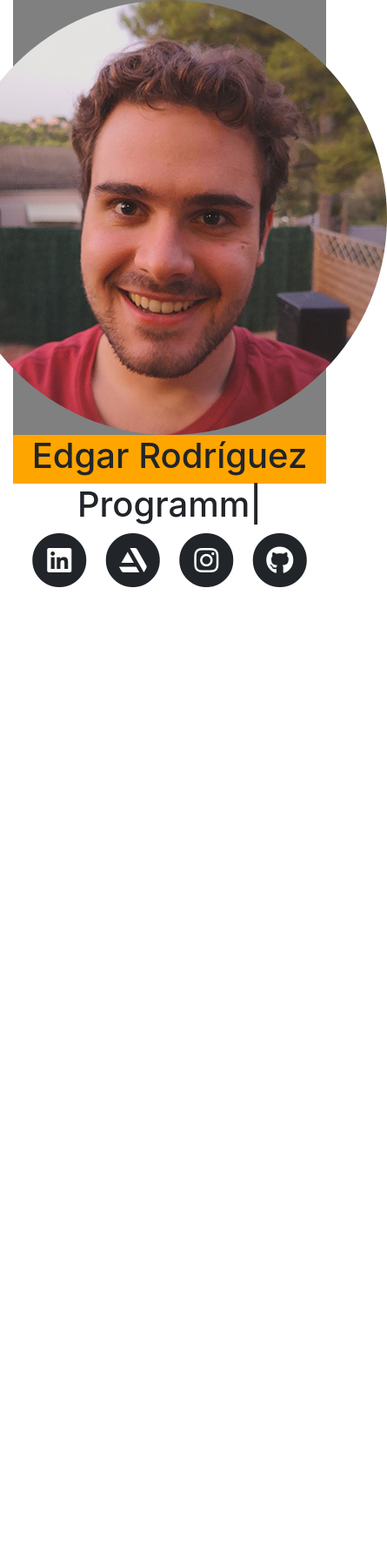
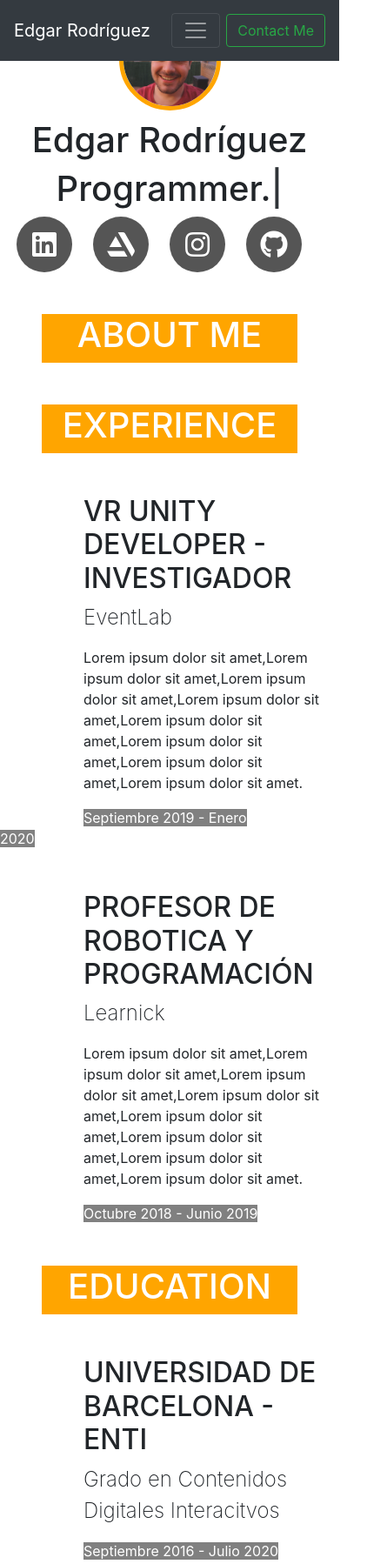
Before and after one commit to edirc98/edirc98.github.io, a website: page index.html in a window 390 px wide. Shown: the top 1798 px of the page at 87% size, 445 px wide, since content can reach past the window. Before the commit the page ends 844 px from the top, so only its background shows below. Drawn offline with nearby package versions, Linux system fonts and the light colour scheme.

Commit message:
Added base content, navbar and scrolling

```diff
--- a/css/main.css
+++ b/css/main.css
@@ -1,7 +1,63 @@
 .imgProfile{
+	width: 30%;
 	border-radius: 50%;
+	border: 5px solid orange;
+	margin-top: 10px;
+	margin-bottom: 10px;
 }
 
 .hoverColor:hover{
 	color: red;
+
 }
+
+.myicons .icon {
+	display: inline-flex;
+	align-items: center;
+	justify-content: center;
+	margin-right: 1.5rem;
+	height: 4rem;
+	width: 4rem;
+	border-radius: 100%;
+	background-color: #555555;
+	color: #fff;
+	font-size: 2rem;
+}
+.myicons .icon:hover{
+	background-color: orange;
+	transform: scale(1.05);
+}
+
+
+.title{
+	vertical-align: middle;
+	margin-left: 3rem;
+	margin-right: 3rem;
+	margin-top: 3rem;
+	margin-bottom: 3rem;
+	background-color: orange;
+	color: white;
+}
+.heading{
+	margin-left: 6rem;
+  	text-transform: uppercase;
+  	font-weight: 500;
+  	font-size: 2rem;
+}
+
+.subheading{
+	margin-left: 6rem;
+	margin-bottom: 1rem;
+  	font-weight: 250;
+  	font-size: 1.5rem;
+}
+.date{
+	font-size: 1rem;
+	background-color: grey;
+	color: white;
+	margin-left: 6rem;
+	margin-right: 4rem;
+}
+.information{
+	margin-left: 6rem;
+}
--- a/index.html
+++ b/index.html
@@ -13,17 +13,37 @@
   </head>
   <body>
 
-  	<div class="container-fluid">
-  		<section id="about">
+	<nav class="navbar fixed-top navbar-expand-lg navbar-dark bg-dark">
+	  <a class="navbar-brand js-scroll-trigger" href="#home">Edgar Rodríguez</a>
+	  <button class="navbar-toggler" type="button" data-toggle="collapse" data-target="#navbarNav" aria-controls="navbarNav" aria-expanded="false" aria-label="Toggle navigation">
+	    <span class="navbar-toggler-icon"></span>
+	  </button>
+	    <div class="collapse navbar-collapse" id="navbarNav">
+		    <div class="navbar-nav">
+		      <a class="nav-item nav-link active js-scroll-trigger" href="#home">Home <span class="sr-only">(current)</span></a>
+		      <a class="nav-item nav-link js-scroll-trigger" href="#about">About me</a>
+		      <a class="nav-item nav-link js-scroll-trigger" href="#experience">Experience</a>
+		      <a class="nav-item nav-link js-scroll-trigger " href="#education">Education</a>
+		      <a class="nav-item nav-link js-scroll-trigger " href="#skills">Skills</a>
+		      <a class="nav-item nav-link js-scroll-trigger " href="#portfolio">Porfolio</a>
+		    </div>
+  		</div>
+  		<form class="form-inline">
+		    <button class="btn btn-outline-success my-2 my-sm-0" type="button">Contact Me</button>
+		</form>
+	</nav>
+
+  	<div class="container-fluid p-0">
+  		<section id="home">
 	  		<div class="col">
-	  			<div class="row justify-content-center" style="background-color: grey">
+	  			<div class="row justify-content-center">
 		  			<img  src="img/profile.png" class="imgProfile" alt="profile">
 	  			</div>
-	  			<div class="row justify-content-center" style="background-color: orange" >
-	  				<h1>Edgar Rodríguez</h1>
+	  			<div class="row justify-content-center" >
+	  				<h1 class="text-center">Edgar Rodríguez</h1>
 	  			</div>
 	  			<div class="row justify-content-center">
-	  				<h1>
+	  				<h1 class="text-center">
 	  					<span id="typed"></span>
 	  				</h1>
 	  				<div id="typed-strings">
@@ -33,30 +53,70 @@
 					     <p>Player.</p>
 					</div>
 	  			</div>
-	  			<div class=" row justify-content-center">
-	  				<div>
-		  				<span class="fa-stack fa-2x">
-						  <i class="fas fa-circle fa-stack-2x"></i>
-						  <i class="fab fa-linkedin fa-stack-1x fa-inverse hoverColor"></i>
-						</span>
-						<span class="fa-stack fa-2x">
-						  <i class="fas fa-circle fa-stack-2x"></i>
-						  <i class="fab fa-artstation fa-stack-1x fa-inverse hoverColor"></i>
-						</span>
-						<span class="fa-stack fa-2x">
-						  <i class="fas fa-circle fa-stack-2x"></i>
-						  <i class="fab fa-instagram fa-stack-1x fa-inverse hoverColor"></i>
-						</span>
-						<span class="fa-stack fa-2x">
-						  <i class="fas fa-circle fa-stack-2x"></i>
-						  <i class="fab fa-github fa-stack-1x fa-inverse hoverColor"></i>
-						</span>
-					</div>
+	  			<div class="myicons d-flex flex-wrap justify-content-center">
+	  				<a class="icon" href="https://www.linkedin.com/in/edgarrodriguezdelacalle" target="_blank"><i class="fab fa-linkedin"></i></a>
+	  				<a class="icon" href="https://www.artstation.com/edirc98" target="_blank"><i class="fab fa-artstation"></i></a>
+	  				<a class="icon" href="https://www.instagram.com/edgarrrodriguez.3d/" target="_blank"><i class="fab fa-instagram"></i></a>
+	  				<a class="icon" href="https://github.com/edirc98" target="_blank"><i class="fab fa-github"></i></a>
 	  			</div>
 	  		</div>
   		</section>
+
+  		<section id="about">
+  			<div class=" title row justify-content-center">
+  				<h1>ABOUT ME</h1>
+  			</div>
+  		</section>
+
+
+
+  		<section id="experience">
+  			<div class=" title row justify-content-center">
+  				<h1>EXPERIENCE</h1>
+  			</div>
+  			<div class="d-flex flex-column flex-md-row justify-content-between mb-5">
+                <div class="flex-grow-1">
+                    <h3 class="heading">VR Unity Developer - Investigador</h3>
+                    <div class="subheading">EventLab</div>
+                    <p class="information">Lorem ipsum dolor sit amet,Lorem ipsum dolor sit amet,Lorem ipsum dolor sit amet,Lorem ipsum dolor sit amet,Lorem ipsum dolor sit amet,Lorem ipsum dolor sit amet,Lorem ipsum dolor sit amet,Lorem ipsum dolor sit amet.</p>
+                </div>
+                <div class="flex-shrink-0"><span class="date">Septiembre 2019 - Enero 2020</span></div>
+            </div>
+            <div class="d-flex flex-column flex-md-row justify-content-between mb-5">
+                <div class="flex-grow-1">
+                    <h3 class="heading">Profesor de robotica y programación</h3>
+                    <div class="subheading">Learnick</div>
+                    <p class="information">Lorem ipsum dolor sit amet,Lorem ipsum dolor sit amet,Lorem ipsum dolor sit amet,Lorem ipsum dolor sit amet,Lorem ipsum dolor sit amet,Lorem ipsum dolor sit amet,Lorem ipsum dolor sit amet,Lorem ipsum dolor sit amet.</p>
+                </div>
+                <div class="flex-shrink-0"><span class="date">Octubre 2018 - Junio 2019</span></div>
+            </div>
+  		</section>
+
+
   		<section id="education">
-
+  			<div class=" title row justify-content-center">
+  				<h1>EDUCATION</h1>
+  			</div>
+  			<div class="d-flex flex-column flex-md-row justify-content-between mb-5">
+                <div class="flex-grow-1">
+                    <h2 class="heading">Universidad de Barcelona - ENTI</h2>
+                    <div class="subheading">Grado en Contenidos Digitales Interacitvos</div>
+                </div>
+                <div class="flex-shrink-0"><span class="date">Septiembre 2016 - Julio 2020</span></div>
+            </div>
+            <div class="d-flex flex-column flex-md-row justify-content-between mb-5">
+                <div class="flex-grow-1">
+                    <h2 class="heading">Instituto Berenguer D'entença</h2>
+                    <div class="subheading">Bachillerato Tecnológico</div>
+                </div>
+                <div class="flex-shrink-0"><span class="date">Septiembre 2014 - Junio 2016</span></div>
+            </div>
+  		</section>
+  		<section id="skills">
+  			<h2>SKILLS</h2>
+  		</section>
+  		<section id="portfolio">
+  			<h2>PORFOLIO</h2>
   		</section>
   	</div>
 
@@ -67,6 +127,8 @@
     <script src="node_modules/jQuery/dist/jQuery.min.js"></script>
     <script src="node_modules/popper.js/dist/Popper.min.js"></script>
     <script src="node_modules/bootstrap/dist/js/bootstrap.min.js"></script>
+    <script src="https://cdnjs.cloudflare.com/ajax/libs/jquery-easing/1.4.1/jquery.easing.min.js"></script>
+    <script src="js/scripts.js"></script>
     <script src="node_modules/typed.js/lib/typed.js"></script>
     <script>
     	var typed = new Typed('#typed',{
--- /dev/null
+++ b/js/scripts.js
@@ -0,0 +1,42 @@
+/*!
+    * Start Bootstrap - Resume v6.0.1 (https://startbootstrap.com/template-overviews/resume)
+    * Copyright 2013-2020 Start Bootstrap
+    * Licensed under MIT (https://github.com/StartBootstrap/startbootstrap-resume/blob/master/LICENSE)
+    */
+    (function ($) {
+    "use strict"; // Start of use strict
+
+    // Smooth scrolling using jQuery easing
+    $('a.js-scroll-trigger[href*="#"]:not([href="#"])').click(function () {
+        if (
+            location.pathname.replace(/^\//, "") ==
+                this.pathname.replace(/^\//, "") &&
+            location.hostname == this.hostname
+        ) {
+            var target = $(this.hash);
+            target = target.length
+                ? target
+                : $("[name=" + this.hash.slice(1) + "]");
+            if (target.length) {
+                $("html, body").animate(
+                    {
+                        scrollTop: target.offset().top,
+                    },
+                    1000,
+                    "easeInOutExpo"
+                );
+                return false;
+            }
+        }
+    });
+
+    // Closes responsive menu when a scroll trigger link is clicked
+    $(".js-scroll-trigger").click(function () {
+        $(".navbar-collapse").collapse("hide");
+    });
+
+    // Activate scrollspy to add active class to navbar items on scroll
+    $("body").scrollspy({
+        target: "#sideNav",
+    });
+})(jQuery); // End of use strict
```
